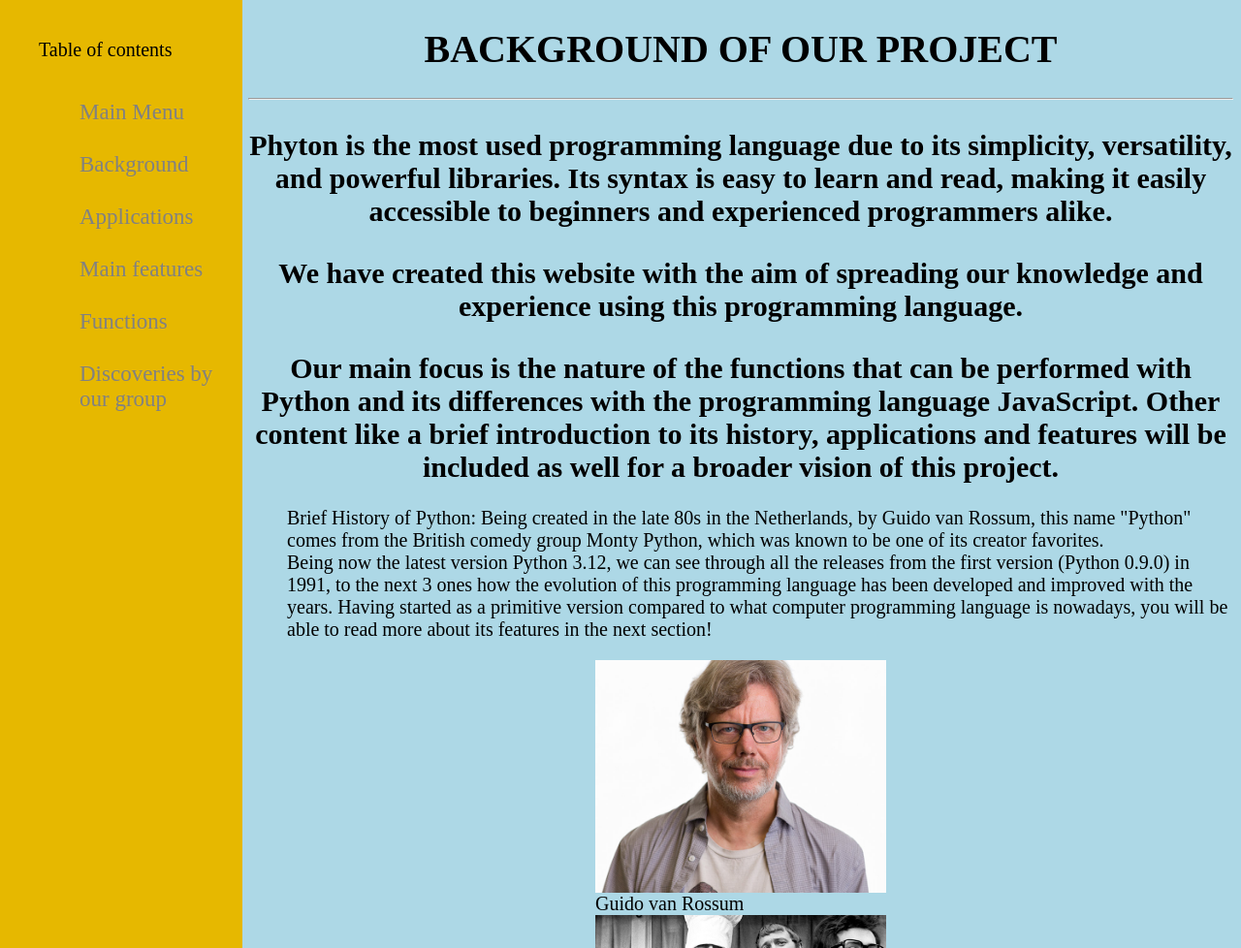
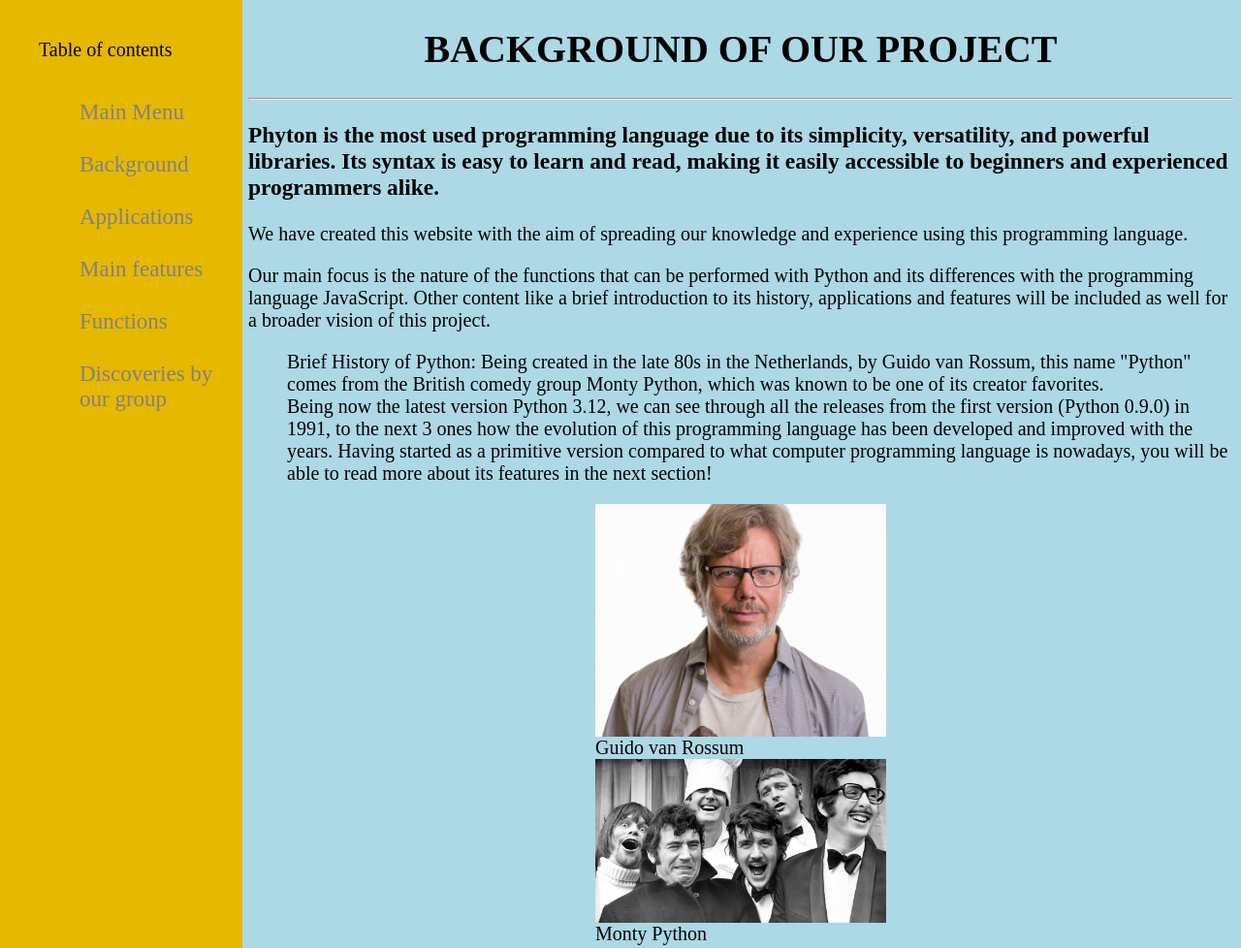
Before and after one commit to RoyFongg/RoyFongg.github.io, a plain HTML site: page web/background.html in a window 1280 px wide. Shown: the top 978 px of the page at 97% size. Drawn offline with Linux system fonts and the light colour scheme.

Commit message:
Update background.html

```diff
--- a/web/background.html
+++ b/web/background.html
@@ -59,7 +59,7 @@
 
 
 
-        <h2><p>Phyton is the most used programming language due to its simplicity, versatility, and powerful libraries. Its syntax is easy to learn and read, making it easily accessible to beginners and experienced programmers alike.</p>
+        <h3><p>Phyton is the most used programming language due to its simplicity, versatility, and powerful libraries. Its syntax is easy to learn and read, making it easily accessible to beginners and experienced programmers alike.</p></h3>
            <p> We have created this website with the aim of spreading our knowledge and experience using this programming language. </p>
             Our main focus is the nature of the functions that can be performed with Python and its differences with the programming language JavaScript. Other content like a brief introduction to its history, applications and features will be included as well for a broader vision of this project. </h2>
 
```
